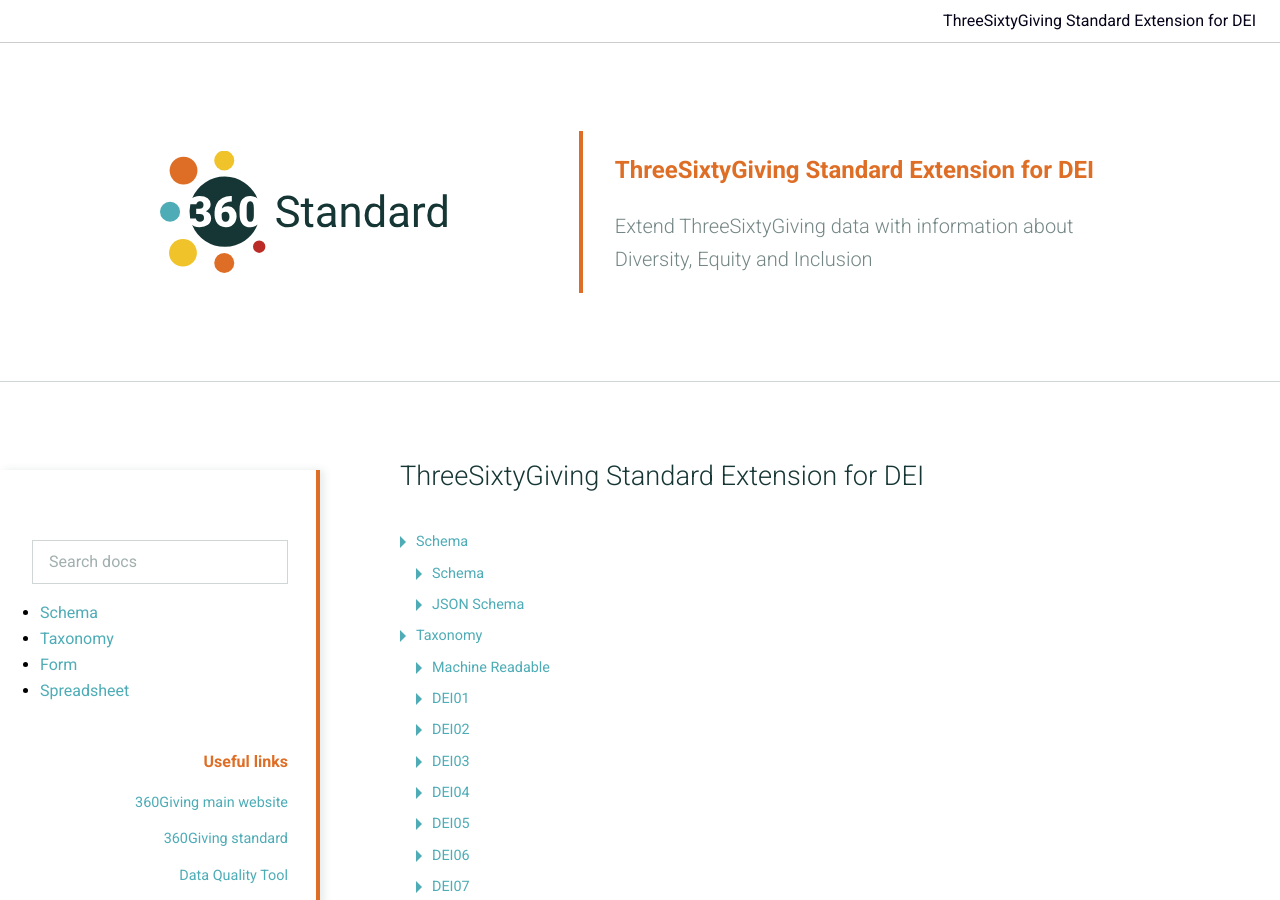
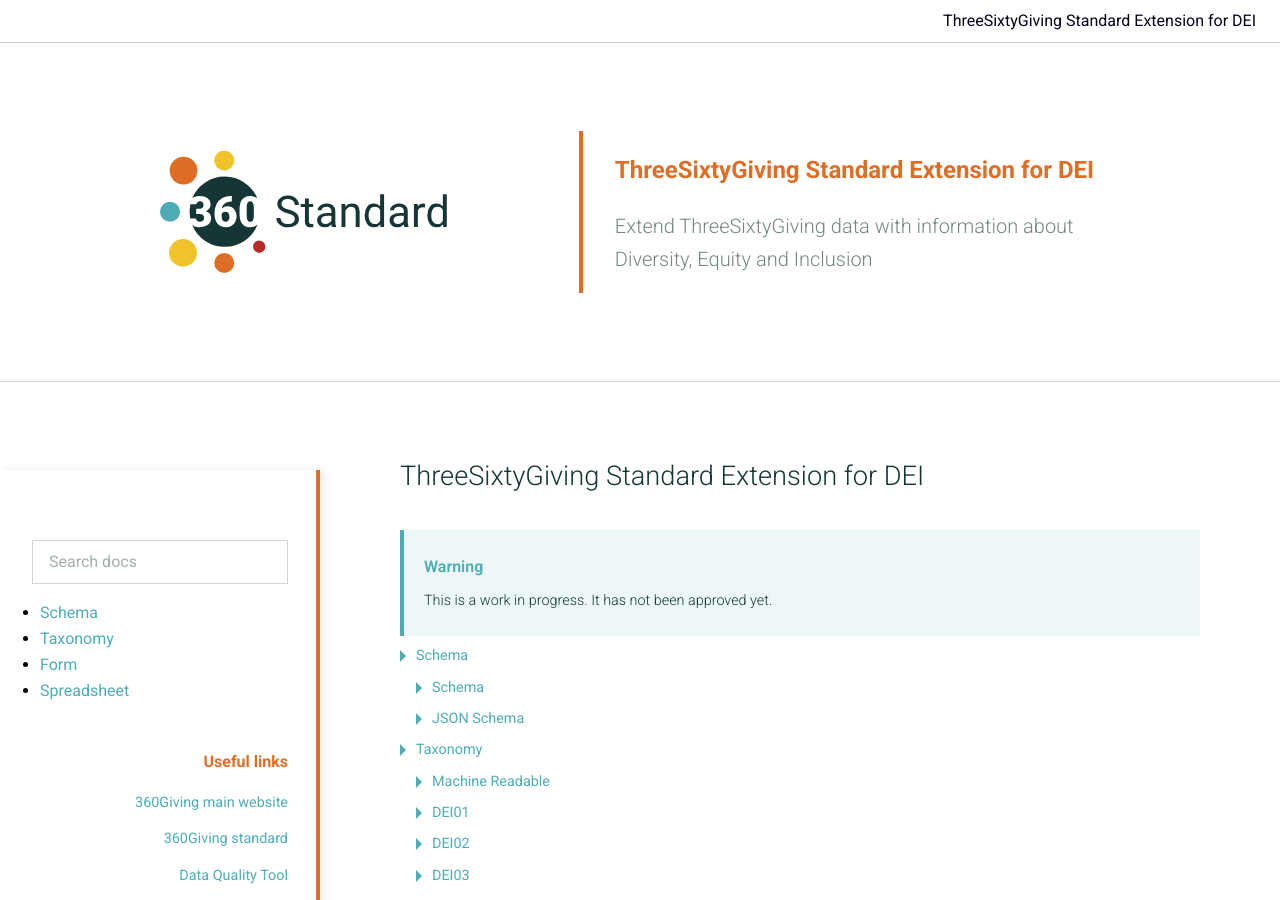
Before and after one commit to ThreeSixtyGiving/360-dei, a Sphinx documentation site: the page built from documentation/index.rst, in a window 1280 px wide and 900 px high. Built offline with Sphinx 7.4.7 and the Read the Docs theme 2.0.0, drawn with Linux system fonts in a browser that asks for light colours; comment, search, counter and statistics services are not loaded.

Commit message:
docs: Add work in progress banners

```diff
--- a/documentation/form.rst
+++ b/documentation/form.rst
@@ -1,5 +1,10 @@
 Form
 ====
+
+
+
+.. warning::
+    This is a work in progress. It has not been approved yet.
 
 
 
--- a/documentation/index.rst
+++ b/documentation/index.rst
@@ -1,5 +1,9 @@
 ThreeSixtyGiving Standard Extension for DEI
 -------------------------------------------
+
+
+.. warning::
+    This is a work in progress. It has not been approved yet.
 
 
 .. toctree::
--- a/documentation/schema.rst
+++ b/documentation/schema.rst
@@ -1,5 +1,10 @@
 Schema
 ======
+
+
+.. warning::
+    This is a work in progress. It has not been approved yet.
+
 
 Schema
 ------
--- a/documentation/spreadsheet.rst
+++ b/documentation/spreadsheet.rst
@@ -1,5 +1,10 @@
 Spreadsheet
 ===========
+
+
+.. warning::
+    This is a work in progress. It has not been approved yet.
+
 
 
 You can download `a spreadsheet template with field names <360-giving-schema-fields.xlsx>`_.
--- a/documentation/taxonomy.rst
+++ b/documentation/taxonomy.rst
@@ -1,4 +1,8 @@
+.. warning::
+    This is a work in progress. It has not been approved yet.
+
 .. _taxonomy:
+
 
 Taxonomy
 --------
```
